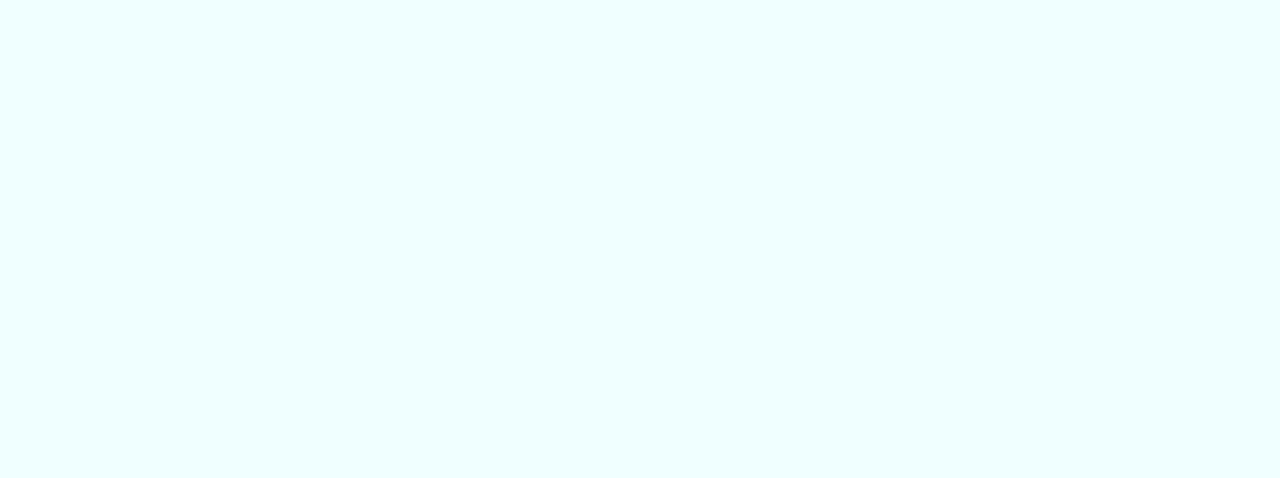
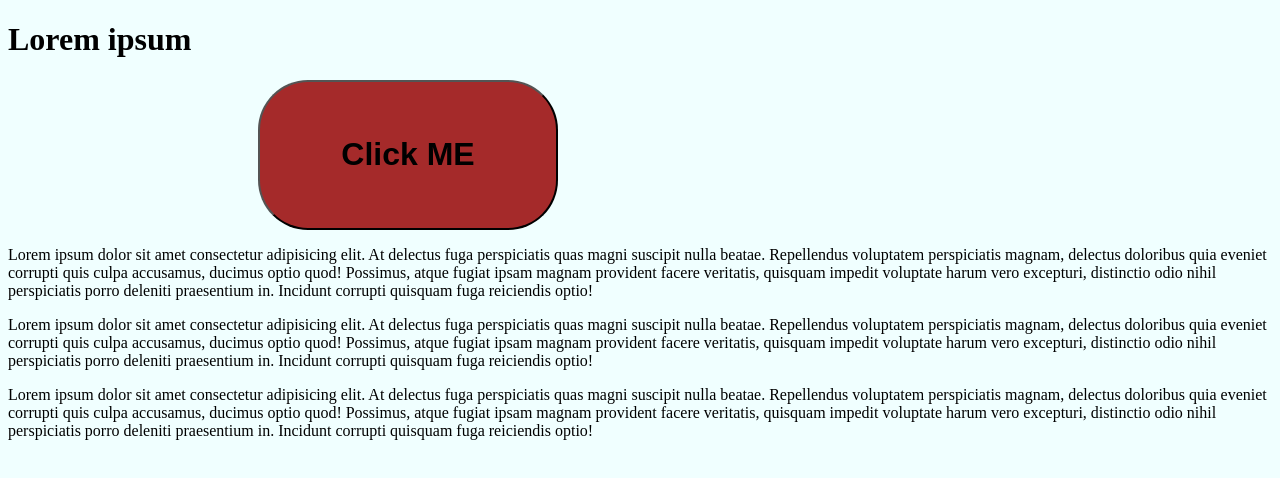
Before and after one commit to juadariasmar/linkedinJS, a plain HTML site: page understand_DOM_and_BOM/index.html in a window 1280 px wide. Drawn offline with Linux system fonts and the light colour scheme.

Commit message:
js practice

```diff
--- a/understand_DOM_and_BOM/app.js
+++ b/understand_DOM_and_BOM/app.js
@@ -1 +1,28 @@
 'use strict'
+
+//*******************************
+//*** DOM
+
+/*
+let button = document.getElementById("button");
+
+button.addEventListener('click', function() {
+    console.log(window.location.href);
+})
+*/
+
+//*************************************
+//*** Dom properties and methods
+
+let button = document.getElementById("button");
+
+let allP = document.getElementsByTagName("p");
+let pForClass = document.getElementsByClassName("principal")[0].textContent;
+let photo;
+
+button.addEventListener('click', function() {
+    console.log(allP);
+    console.log(pForClass);
+
+
+})
--- a/understand_DOM_and_BOM/index.html
+++ b/understand_DOM_and_BOM/index.html
@@ -10,7 +10,26 @@
 </head>
 
 <body>
+    <header>
+        <h1 class="title">Lorem ipsum</h1>
+    </header>
 
+    <section class="section">
+        <button id="button" class="button">Click ME</button>
+
+        <p class="principal">
+            Lorem ipsum dolor sit amet consectetur adipisicing elit. At delectus fuga perspiciatis quas magni suscipit nulla beatae. Repellendus voluptatem perspiciatis magnam, delectus doloribus quia eveniet corrupti quis culpa accusamus, ducimus optio quod! Possimus,
+            atque fugiat ipsam magnam provident facere veritatis, quisquam impedit voluptate harum vero excepturi, distinctio odio nihil perspiciatis porro deleniti praesentium in. Incidunt corrupti quisquam fuga reiciendis optio!
+        </p>
+        <p class="p">
+            Lorem ipsum dolor sit amet consectetur adipisicing elit. At delectus fuga perspiciatis quas magni suscipit nulla beatae. Repellendus voluptatem perspiciatis magnam, delectus doloribus quia eveniet corrupti quis culpa accusamus, ducimus optio quod! Possimus,
+            atque fugiat ipsam magnam provident facere veritatis, quisquam impedit voluptate harum vero excepturi, distinctio odio nihil perspiciatis porro deleniti praesentium in. Incidunt corrupti quisquam fuga reiciendis optio!
+        </p>
+        <p class="p">
+            Lorem ipsum dolor sit amet consectetur adipisicing elit. At delectus fuga perspiciatis quas magni suscipit nulla beatae. Repellendus voluptatem perspiciatis magnam, delectus doloribus quia eveniet corrupti quis culpa accusamus, ducimus optio quod! Possimus,
+            atque fugiat ipsam magnam provident facere veritatis, quisquam impedit voluptate harum vero excepturi, distinctio odio nihil perspiciatis porro deleniti praesentium in. Incidunt corrupti quisquam fuga reiciendis optio!
+        </p>
+    </section>
     <script src="app.js"></script>
 </body>
 
```
